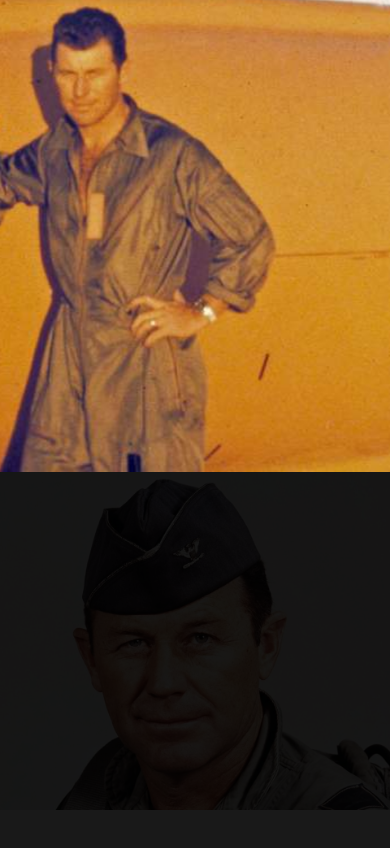
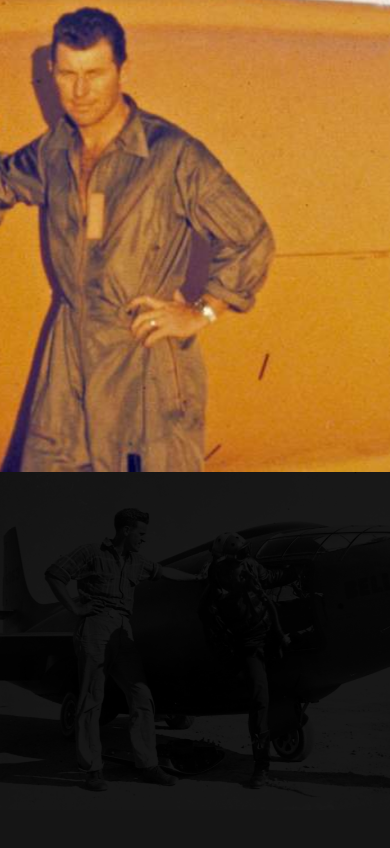
Before and after one commit to Flaskfullofcoffee/tributeProject, a website: page index.html in a window 390 px wide. Shown: the part 372-1220 px from the top of the page. Drawn offline with Linux system fonts and the light colour scheme.

Commit message:
added different image to the man section when displayed on smaller screens

```diff
--- a/scss/styles.scss
+++ b/scss/styles.scss
@@ -52,15 +52,16 @@ body, * {
 .man_img {
   flex-grow: 2;
   height: 100%;
-  width: 40%;
+  width: 60%;
   background: url('/images/yeager.jpg');
   background-repeat: no-repeat;
   background-size: cover;
-  background-position: bottom;
+  background-position: 75% 50%;
 }
 .man_info {
   height: 100%;
-  width: 60%;
+  width: 40%;
+  background-color: lightgrey;
 }
 
 
@@ -84,6 +85,10 @@ body, * {
   }
   .man_img {
     height: 40%;
+    background: url('/images/theMan.jpg');
+    background-size: cover;
+    background-repeat: no-repeat;
+    background-position: 15% 15%;
   }
   .man_info {
     height: 60%;
```
Also changed, not shown: css/styles.css, images/yeager_small.jpg (added), 1 other file.
